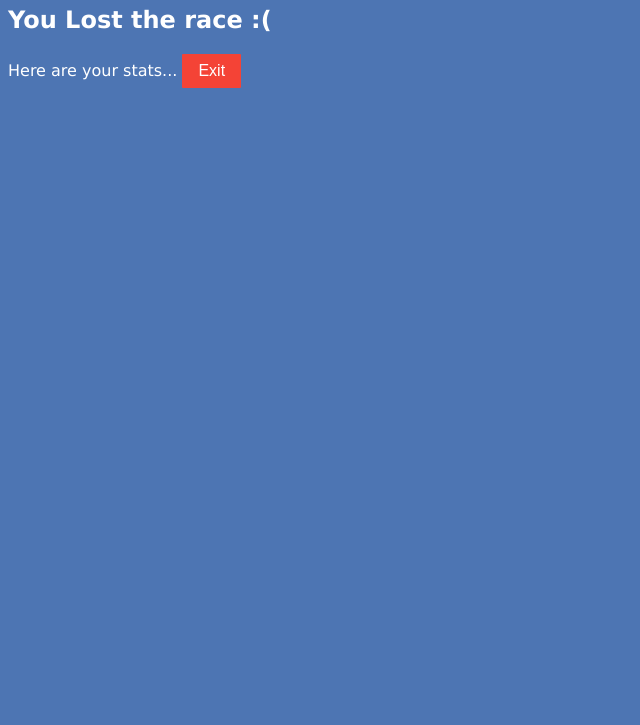
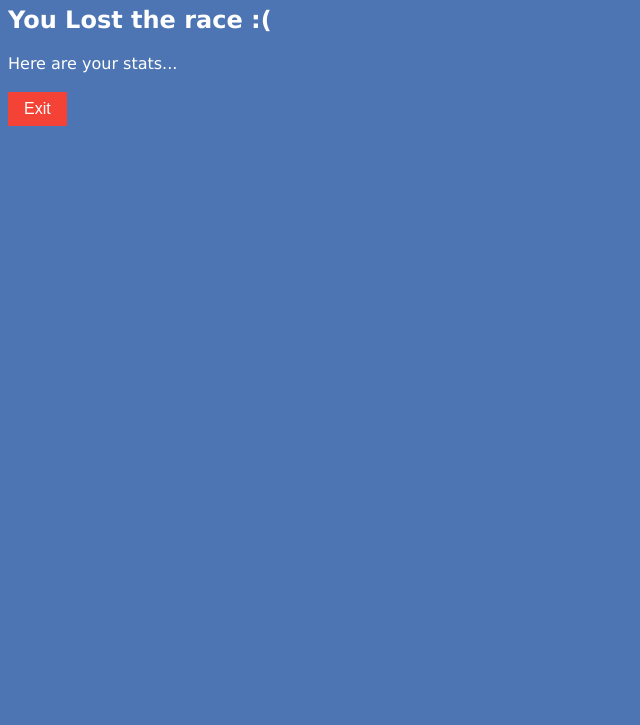
Before and after one commit to JamesSweetland/AngularjsStates, a plain HTML site: page index.html at #!/lose in a window 1280 px wide. Shown: the part 75-800 px from the top of the page, without its empty margins (0-640 px from the left). Drawn offline with nearby package versions, Linux system fonts and the light colour scheme; some packages are replaced by stand-ins of ours; files whose address does not match are found by name.

Commit message:
Update lose.html

```diff
--- a/scripts/states/lose/lose.html
+++ b/scripts/states/lose/lose.html
@@ -1,7 +1,7 @@
 <uiview>
   <div class="lose">
     <h2>You Lost the race :(</h2>
-    <p1>Here are your stats...</p1>
+    <p1>Here are your stats...</p1><br><br>
     <button ui-sref="onboarding">Exit</button>
   </div>
 </uiview>
```
